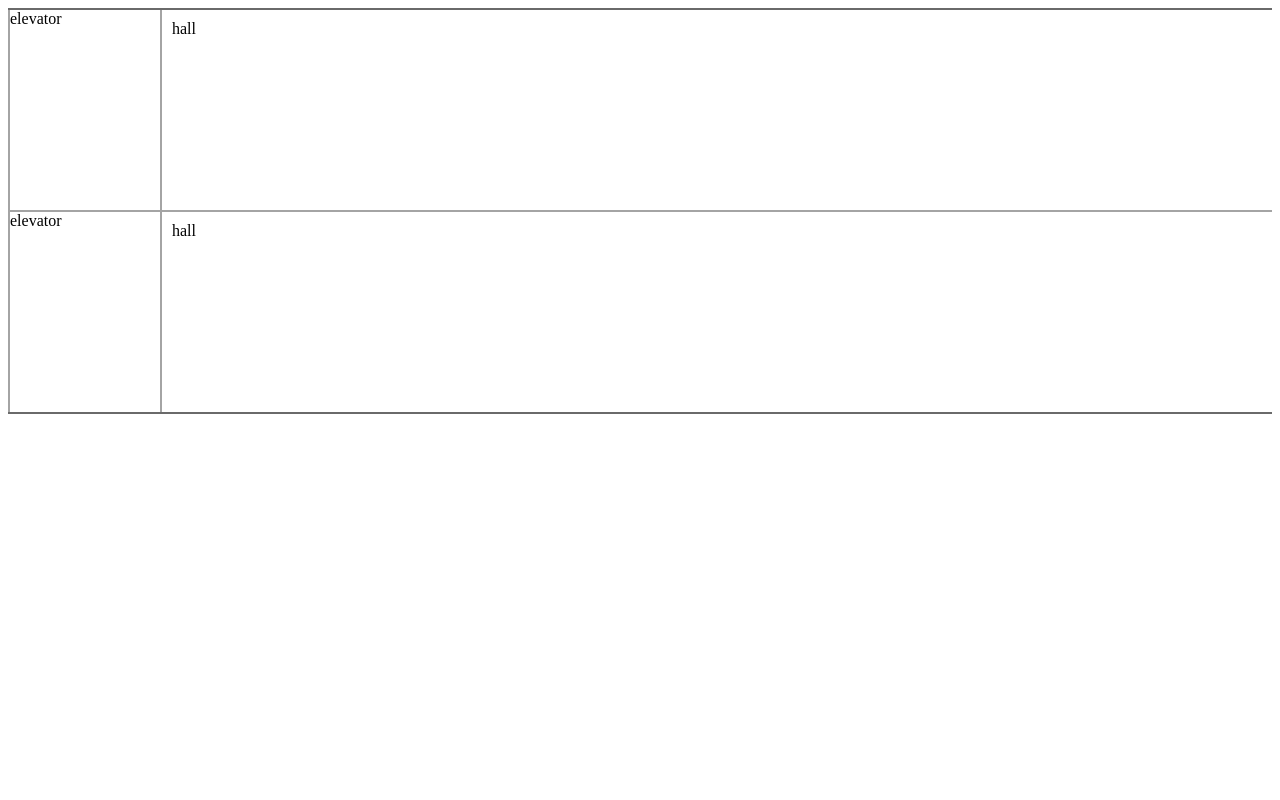
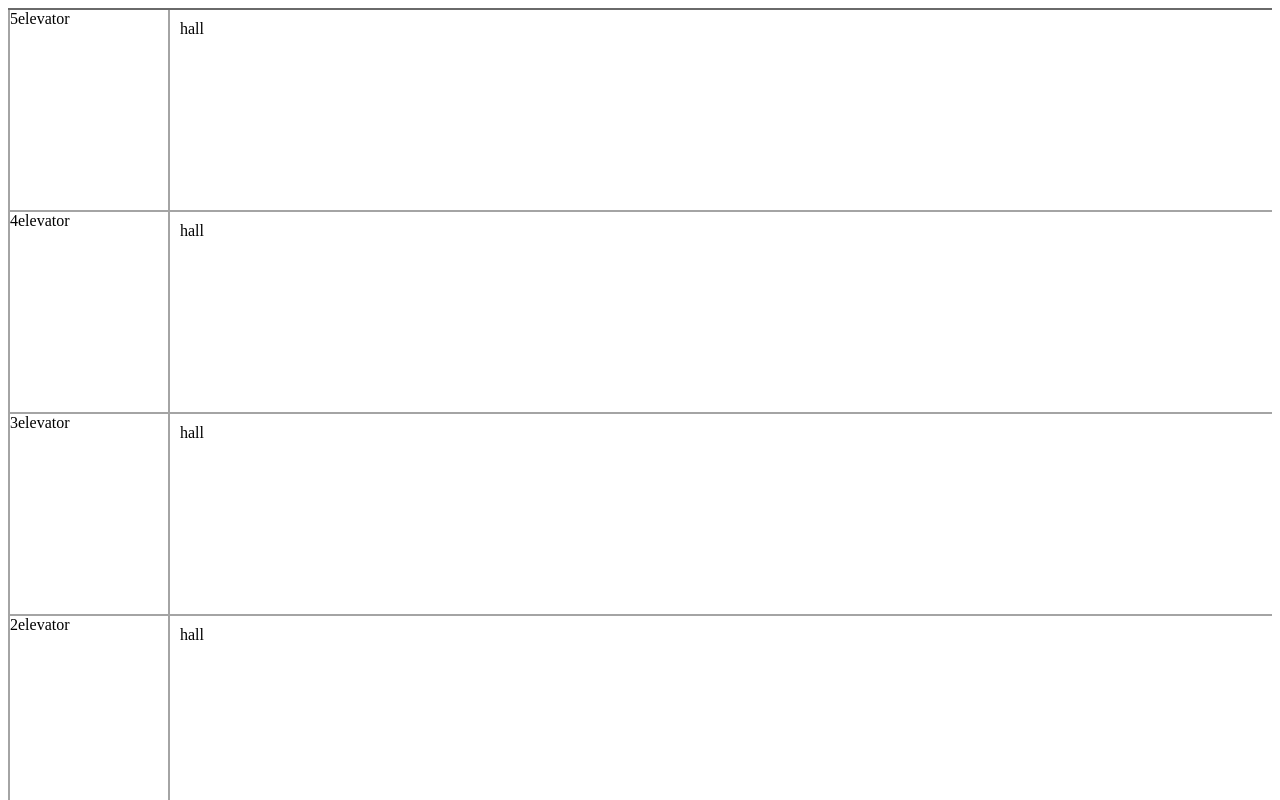
Before and after one commit to karaell/Elevator, a Vue app: page / in a window 1280 px wide. Shown: the top 800 px of the page. Built offline with nearby package versions, Linux system fonts and the light colour scheme.

Commit message:
app change grid to flex, add number of floors

```diff
--- a/src/App.vue
+++ b/src/App.vue
@@ -1,7 +1,6 @@
 <template>
   <div class="app">
-    <floor-row />
-    <floor-row />
+    <floor-row v-for="i in numberOfFloors" :key="i" :floorNumber="i"/>
   </div>
 </template>
 
@@ -13,6 +12,11 @@ export default {
   components: {
     FloorRow,
   },
+  data() {
+    return {
+      numberOfFloors: 5,
+    };
+  },
 };
 </script>
 
@@ -20,7 +24,8 @@ export default {
 .app {
   border-top: 2px solid rgba(0, 0, 0, 0.356);
   border-bottom: 2px solid rgba(0, 0, 0, 0.356);
-  display: grid;
+  display: flex;
+  flex-direction: column-reverse;
   row-gap: 2px;
   background-color: rgba(0, 0, 0, 0.356);
 }
--- a/src/components/FloorRow.vue
+++ b/src/components/FloorRow.vue
@@ -1,6 +1,7 @@
 <template>
   <div class="floor">
     <vertical-line />
+    {{floorNumber}}
     <elevator-item />
     <vertical-line />
     <hall-item />
@@ -17,6 +18,11 @@ export default {
     ElevatorItem,
     HallItem,
   },
+  props: {
+    floorNumber: {
+      type: Number,
+    }
+  }
 };
 </script>
 
```
